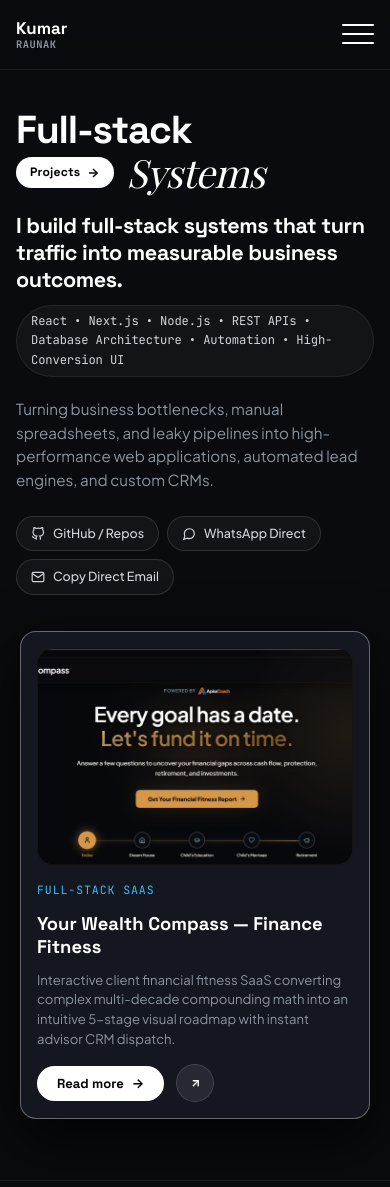
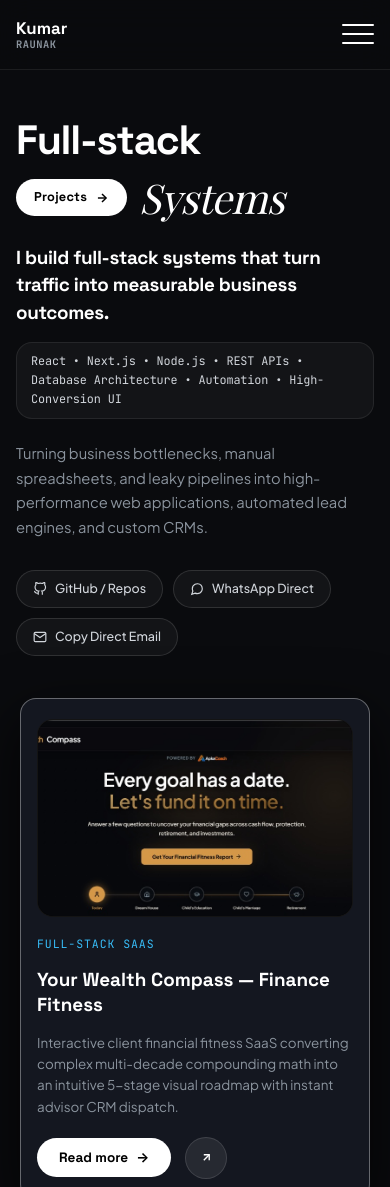
Before and after one commit to kumaruxie/kumarRaunakPortfolio, a website: page index.html in a window 390 px wide. Shown: the top 1187 px of the page. Drawn offline with nearby package versions, Linux system fonts and the light colour scheme; a web font is replaced by a local one.

Commit message:
Add Crowd Therapy project & improve hero mobile spacing

```diff
--- a/index.html
+++ b/index.html
@@ -266,6 +266,12 @@
             <div class="work-table-row" data-link-project="apkacoach-vsl">
               <div class="work-row-company">ApkaCoach Ecosystem</div>
               <div class="work-row-role">Lead Funnel &amp; Full-Stack Architect | React &amp; Conversion CRO</div>
+              <div class="work-row-arrow">↗</div>
+            </div>
+
+            <div class="work-table-row" data-link-project="crowd-therapy">
+              <div class="work-row-company">Crowd Therapy</div>
+              <div class="work-row-role">Frontend &amp; Experience Architect | Guided Circles &amp; Waitlist Platform</div>
               <div class="work-row-arrow">↗</div>
             </div>
 
--- a/js/projects-data.js
+++ b/js/projects-data.js
@@ -82,6 +82,44 @@ const portfolioProjects = [
     ],
     techStack: ["React", "TypeScript", "Admin Dashboards", "Role-Based Auth", "REST APIs", "Data Pipelines"],
     roleTitle: "Full-Stack & CRM Developer"
+  },
+  {
+    id: "crowd-therapy",
+    title: "Crowd Therapy — Safe Space Circles",
+    subtitle: "Guided Conversation Circles & High-Intent Waitlist Platform",
+    category: "booking",
+    categoryLabel: "Community & Booking Portal",
+    badge: "Live Community Platform",
+    metricBadge: "High-Intent Waitlist Flow",
+    image: "assets/projects/crowd-therapy.png?v=6",
+    shortDesc: "Distraction-free community experience for guided conversation circles, engineered with intimate editorial storytelling, tea-session scheduling, and frictionless waitlist onboarding.",
+    liveUrl: "https://kumaruxie.github.io/crowdtherapy-2.0/",
+
+    // Structured Case Study Breakdown
+    problemSolved: "Urban professionals facing digital fatigue and superficial networking struggled to find authentic, distraction-free third places. Traditional social apps created high anxiety and friction, leading to poor turnout for real-world guided gatherings.",
+
+    whatBuilt: "A serene, psychology-anchored web experience featuring warm editorial visual rhythm, session mechanics walkthrough (tea served, phone-free zone, 15-seat caps), interactive FAQ modules, and a high-conversion waitlist capture pipeline.",
+
+    role: "Lead Frontend & Experience Architect",
+    roleScope: "Engineered the responsive frontend architecture, typography hierarchy, interactive session breakdown, micro-animations, and frictionless waitlist capture pipeline.",
+
+    fullStackDetails: {
+      authSecurity: "Client-side sanitization and honeypot validation on waitlist submissions mitigating spam without intrusive CAPTCHAs.",
+      databaseData: "Structured attendee intake collecting demographic interests, city preferences, and session expectations into an organized subscriber registry.",
+      apiValidation: "Real-time input validation with accessible feedback states and optimistic submission handling for instant confirmation.",
+      performanceDeployment: "Ultra-lean asset delivery hosted on GitHub Pages with sub-second First Contentful Paint and zero layout shift across mobile viewports."
+    },
+
+    measurableResult: "Delivered a warm, high-trust digital front door that converts cold visitors into waitlist members, establishing instant emotional resonance and clear expectations for 15-seat intimate sessions.",
+
+    keyHighlights: [
+      "Distraction-free editorial design language with warm, calming visual palette",
+      "Interactive 'How a Session Works' progressive disclosure module",
+      "Seamless waitlist capture optimized for mobile touchscreens",
+      "Zero layout shift (CLS < 0.01) with sub-second responsive page loads"
+    ],
+    techStack: ["HTML5", "Modern CSS", "JavaScript (ES6+)", "Responsive UX", "Waitlist Conversion", "GitHub Pages"],
+    roleTitle: "Lead Frontend & Experience Architect"
   },
   {
     id: "apkacoach-vsl",
--- a/styles/hero.css
+++ b/styles/hero.css
@@ -476,95 +476,202 @@
 
 
 /* ==========================================================================
-   Mobile Responsive Overrides for Hero Section
+   Mobile Responsive Overrides for Hero Section (Spacious, Uncongested Layout)
    ========================================================================== */
 @media (max-width: 768px) {
   .hero-editorial-section {
-    padding: 40px 0 60px;
+    padding: 56px 0 80px;
   }
+
   .hero-giant-headline-wrap {
-    margin-bottom: 20px;
+    margin-bottom: 28px;
   }
+
   .hero-line-first {
     font-size: clamp(2.4rem, 11vw, 3.8rem);
+    line-height: 1.08;
     letter-spacing: -0.03em;
     word-break: break-word;
   }
+
   .hero-line-second-row {
     justify-content: flex-start;
     align-items: center;
-    gap: 12px;
-    margin-top: 4px;
+    gap: 16px;
+    margin-top: 14px;
     flex-wrap: wrap;
   }
+
   .hero-btn-pill-projects {
-    padding: 8px 20px;
-    font-size: 0.82rem;
-    gap: 6px;
+    padding: 10px 22px;
+    font-size: 0.86rem;
+    gap: 8px;
   }
+
   .hero-line-second {
     font-size: clamp(2.4rem, 11vw, 3.8rem);
+    line-height: 1.08;
     word-break: break-word;
   }
-  .hero-statement-text {
-    font-size: 0.95rem;
-    line-height: 1.55;
-    margin-bottom: 24px;
+
+  .hero-positioning-pitch {
+    font-size: clamp(1.22rem, 4.5vw, 1.45rem);
+    line-height: 1.48;
+    margin: 24px 0 18px;
+    max-width: 100%;
   }
-  .hero-social-pills-row {
-    gap: 8px;
-    margin-bottom: 36px;
-  }
-  .social-pill-item {
-    padding: 7px 14px;
+
+  .hero-stack-highlight {
+    display: inline-block;
+    padding: 10px 18px;
+    line-height: 1.65;
+    border-radius: var(--radius-md);
+    margin-bottom: 26px;
     font-size: 0.78rem;
     max-width: 100%;
   }
+
+  .hero-statement-text {
+    font-size: 0.96rem;
+    line-height: 1.72;
+    margin-bottom: 36px;
+  }
+
+  .hero-social-pills-row {
+    gap: 12px;
+    margin-bottom: 52px;
+  }
+
+  .social-pill-item {
+    padding: 10px 18px;
+    font-size: 0.82rem;
+    max-width: 100%;
+  }
+
   .social-pill-item span {
-    max-width: 180px;
+    max-width: 220px;
     overflow: hidden;
     text-overflow: ellipsis;
     white-space: nowrap;
   }
+
   .spotlight-carousel-stage {
     padding: 0 4px;
+    margin-top: 24px;
   }
+
   .spotlight-card-active {
     grid-template-columns: 1fr;
-    padding: 16px;
-    gap: 16px;
+    padding: 24px 20px;
+    gap: 22px;
+    border-radius: var(--radius-lg);
+  }
+
+  .spotlight-media-frame {
+    aspect-ratio: 16 / 10;
     border-radius: var(--radius-md);
   }
+
+  .spotlight-info-group {
+    gap: 14px;
+  }
+
   .spotlight-card-title {
-    font-size: 1.15rem;
+    font-size: 1.25rem;
+    line-height: 1.35;
   }
+
   .spotlight-card-desc {
-    font-size: 0.82rem;
-    line-height: 1.5;
+    font-size: 0.88rem;
+    line-height: 1.62;
   }
+
+  .spotlight-btn-row {
+    margin-top: 6px;
+    gap: 14px;
+  }
+
+  .btn-spotlight-readmore {
+    padding: 11px 22px;
+    font-size: 0.85rem;
+  }
+
+  .btn-spotlight-visitlive {
+    width: 42px;
+    height: 42px;
+  }
+
   .spotlight-nav-btn {
     display: none !important;
-    width: 36px;
-    height: 36px;
-    background: rgba(15, 17, 24, 0.92);
-  }
-  .spotlight-nav-prev {
-    left: 4px;
-    top: 24%;
-  }
-  .spotlight-nav-next {
-    right: 4px;
-    top: 24%;
   }
 }
 
 @media (max-width: 480px) {
+  .hero-editorial-section {
+    padding: 48px 0 68px;
+  }
+
+  .hero-giant-headline-wrap {
+    margin-bottom: 24px;
+  }
+
   .hero-line-first,
   .hero-line-second {
-    font-size: clamp(2.1rem, 10vw, 2.7rem);
+    font-size: clamp(2.2rem, 10.5vw, 2.9rem);
+    line-height: 1.1;
   }
+
+  .hero-line-second-row {
+    gap: 12px;
+    margin-top: 12px;
+  }
+
   .hero-btn-pill-projects {
-    padding: 6px 14px;
-    font-size: 0.76rem;
+    padding: 8px 18px;
+    font-size: 0.8rem;
+  }
+
+  .hero-positioning-pitch {
+    font-size: 1.18rem;
+    line-height: 1.45;
+    margin: 20px 0 16px;
+  }
+
+  .hero-stack-highlight {
+    padding: 9px 14px;
+    font-size: 0.74rem;
+    line-height: 1.6;
+    margin-bottom: 22px;
+  }
+
+  .hero-statement-text {
+    font-size: 0.92rem;
+    line-height: 1.68;
+    margin-bottom: 30px;
+  }
+
+  .hero-social-pills-row {
+    gap: 10px;
+    margin-bottom: 42px;
+  }
+
+  .social-pill-item {
+    padding: 8px 16px;
+    font-size: 0.78rem;
+  }
+
+  .spotlight-card-active {
+    padding: 20px 16px;
+    gap: 18px;
+    border-radius: var(--radius-md);
+  }
+
+  .spotlight-card-title {
+    font-size: 1.18rem;
+  }
+
+  .spotlight-card-desc {
+    font-size: 0.84rem;
+    line-height: 1.58;
   }
 }
```
Also changed, not shown: assets/projects/crowd-therapy.png (added).
